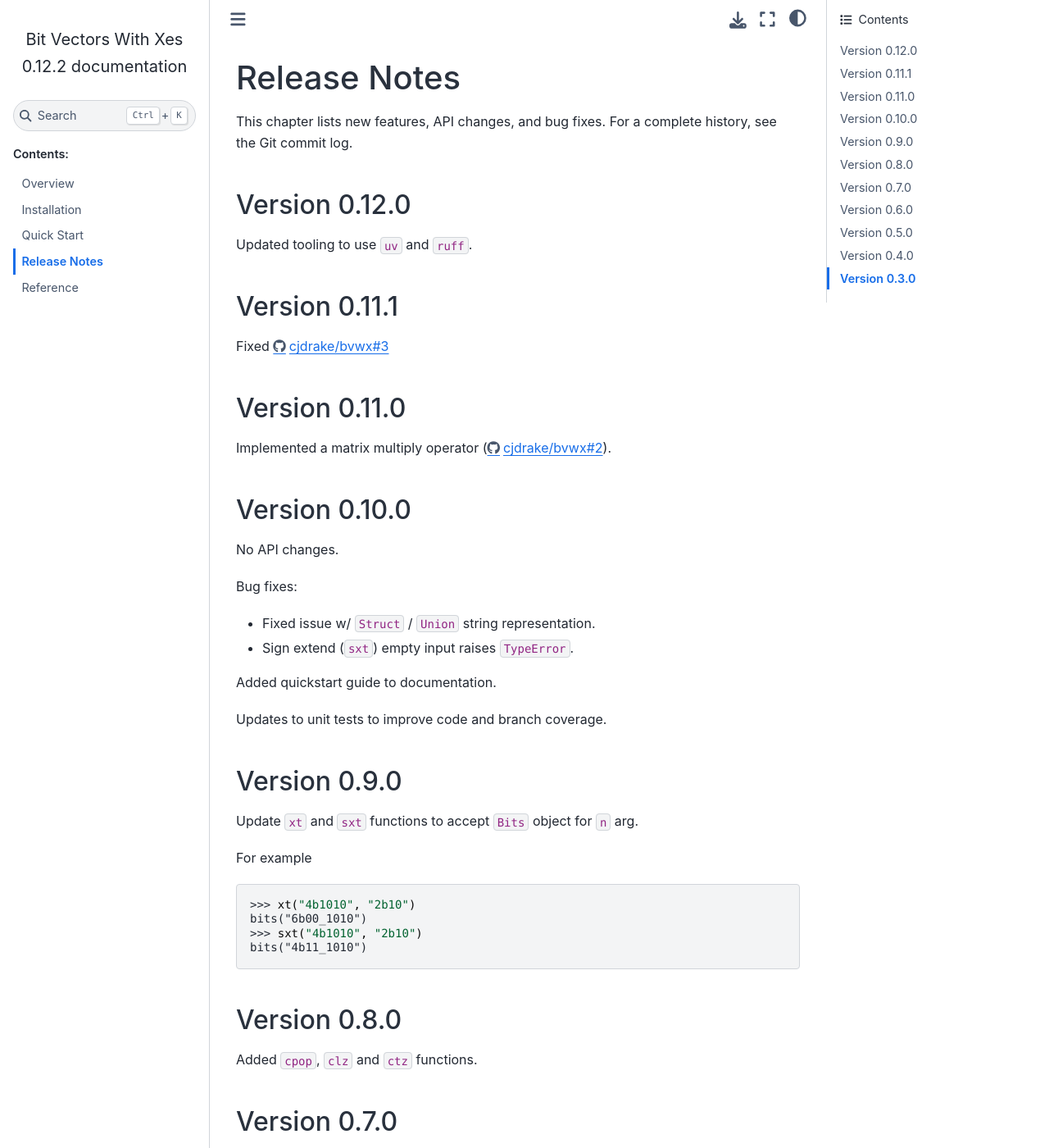
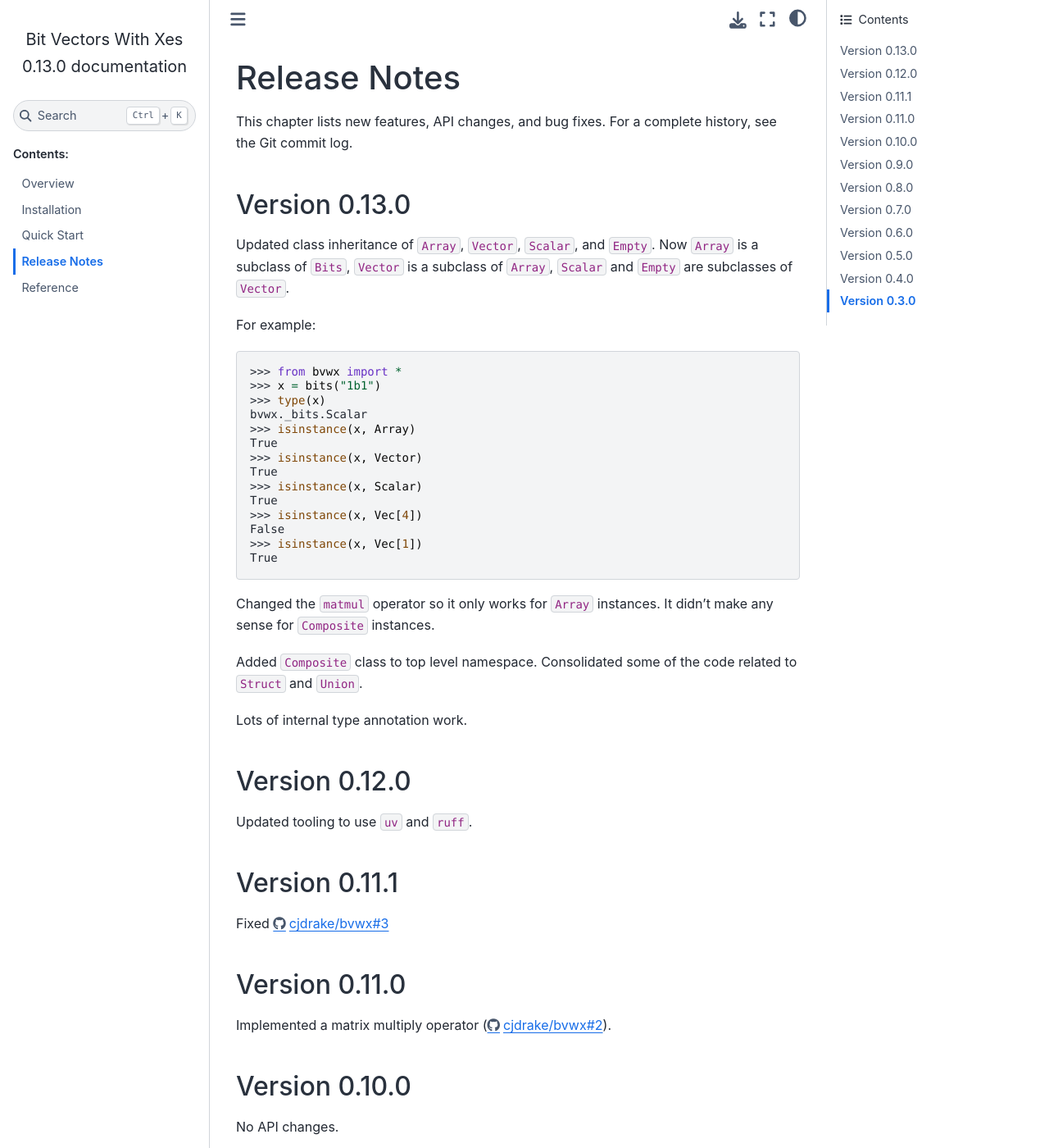
Before and after one commit to cjdrake/bvwx, a Sphinx documentation site: the page built from doc/source/release_notes.rst, in a window 1280 px wide and 1400 px high. Shown: the whole window at 82% size. Built offline with Sphinx 7.4.7 and the Sphinx Book theme 1.1.4, drawn with Linux system fonts in a browser that asks for light colours.

Commit message:
Release 0.13.0

```diff
--- a/doc/source/release_notes.rst
+++ b/doc/source/release_notes.rst
@@ -6,6 +6,40 @@
 
 This chapter lists new features, API changes, and bug fixes.
 For a complete history, see the Git commit log.
+
+
+Version 0.13.0
+==============
+
+Updated class inheritance of ``Array``, ``Vector``, ``Scalar``, and ``Empty``.
+Now ``Array`` is a subclass of ``Bits``,
+``Vector`` is a subclass of ``Array``,
+``Scalar`` and ``Empty`` are subclasses of ``Vector``.
+
+For example::
+
+    >>> from bvwx import *
+    >>> x = bits("1b1")
+    >>> type(x)
+    bvwx._bits.Scalar
+    >>> isinstance(x, Array)
+    True
+    >>> isinstance(x, Vector)
+    True
+    >>> isinstance(x, Scalar)
+    True
+    >>> isinstance(x, Vec[4])
+    False
+    >>> isinstance(x, Vec[1])
+    True
+
+Changed the ``matmul`` operator so it only works for ``Array`` instances.
+It didn't make any sense for ``Composite`` instances.
+
+Added ``Composite`` class to top level namespace.
+Consolidated some of the code related to ``Struct`` and ``Union``.
+
+Lots of internal type annotation work.
 
 
 Version 0.12.0
--- a/pyproject.toml
+++ b/pyproject.toml
@@ -1,6 +1,6 @@
 [project]
 name = "bvwx"
-version = "0.12.2"
+version = "0.13.0"
 description = "Bit Vectors With Xes"
 readme = "README.md"
 
```
Also changed, not shown: 1 other file.
